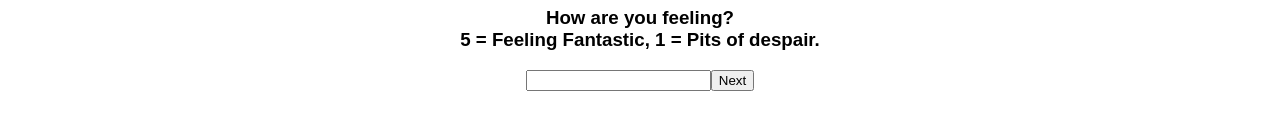
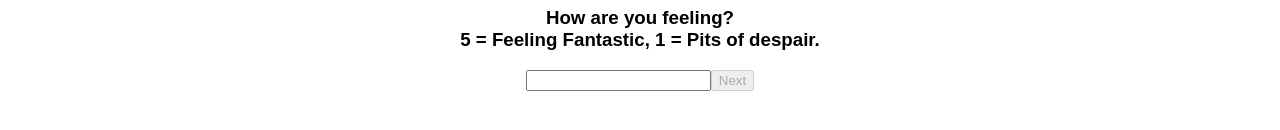
Before and after one commit to nathan-gaede/weekend-redux-feedback-loop, a React (Create React App) app: page /#/ in a window 1280 px wide. Shown: the part 172-302 px from the top of the page. Built offline with nearby package versions, Linux system fonts and the light colour scheme.

Commit message:
Feeling component  button is not clickable while input field is empty

```diff
--- a/src/components/Feeling/Feeling.jsx
+++ b/src/components/Feeling/Feeling.jsx
@@ -1,12 +1,21 @@
 import { useSelector, useDispatch } from 'react-redux';
 import { useHistory } from 'react-router-dom';
 
+
+
 const AddFeeling = () => {
     const history = useHistory();
-    const feeling = useSelector(store => store.feeling);
+    const feeling = useSelector(store => store.feeling)
     const dispatch = useDispatch();
     const handleFeeling = (event) => {
         event.preventDefault();
+        let feelingInput = document.getElementById("feelingInput");
+        // console.log(feelingInput);
+        if (feelingInput.maxLength === 1) {
+            console.log('on the right track');
+        }
+
+
         // const blank = {
         //     if ({feeling} === '')alert('Please enter response to continue')
         //     else if(feeling !== '') {
@@ -26,8 +35,8 @@ const AddFeeling = () => {
             </h3>
             {/* TODO add a handleNext button to prevent page navigation
             progress if input field is blank. */}
-            <input maxLength={1} value={feeling}  onChange={handleFeeling}className="input" type="text" required/>
-            <button onClick={(event) => { {if(feeling === '')alert('Please enter response to continue')} handleFeeling, history.push('/understanding');} }>Next</button>
+            <input id="feelingInput" maxLength={1} onChange={handleFeeling} className="input" type="text" required/>
+            <button id="next-feeling"  disabled={!feeling} onClick={() => {handleFeeling, history.push('/understanding');} }>Next</button>
 
         </>
     );
```
